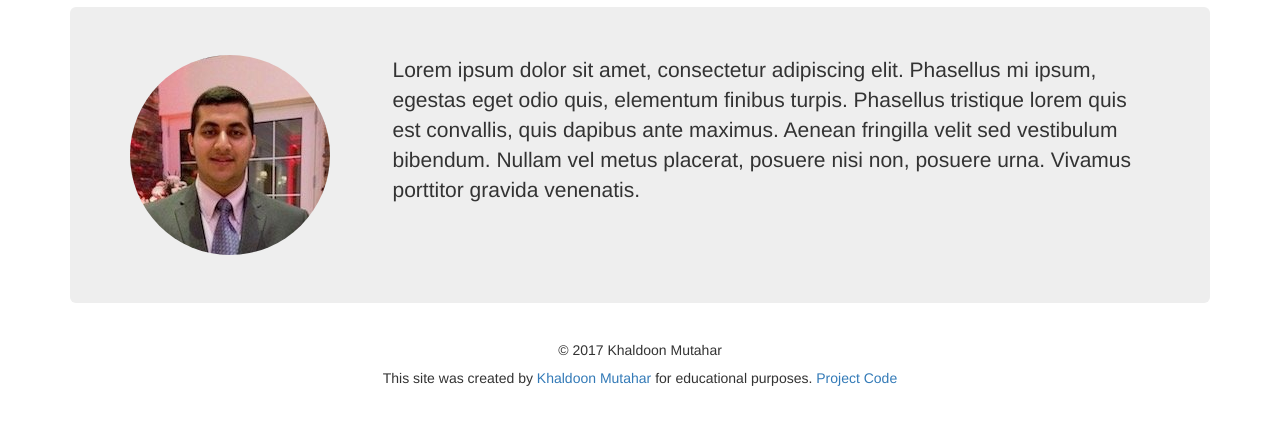
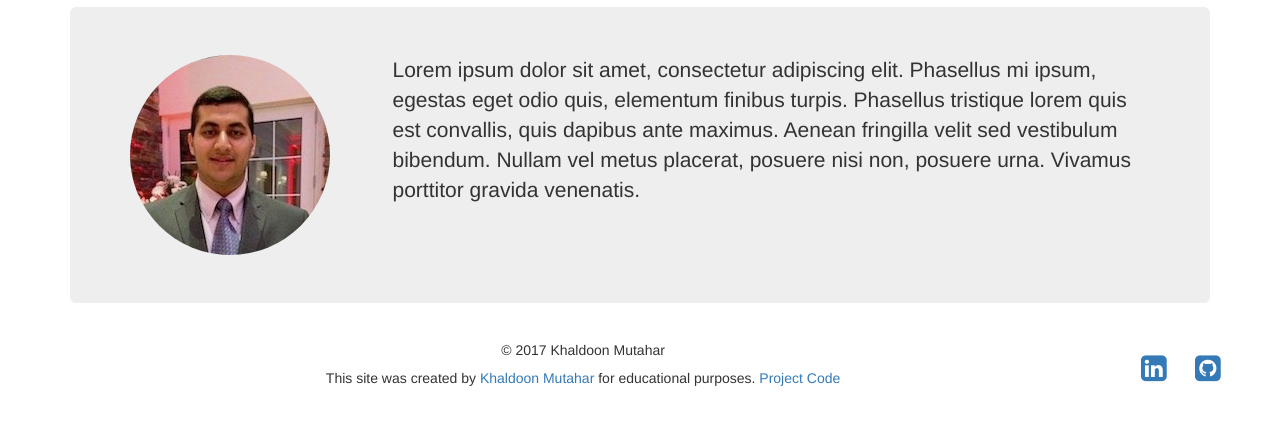
Before and after one commit to Kmutahar/fcc-projects, a plain HTML site: page personal-portfolio/index.html in a window 1280 px wide. Shown: the part 65-490 px from the top of the page. Drawn offline with nearby package versions, Linux system fonts and the light colour scheme.

Commit message:
Contacts icon links

```diff
--- a/personal-portfolio/index.html
+++ b/personal-portfolio/index.html
@@ -51,10 +51,20 @@
 
     <!--Portfolio Section-->
     <!--Contact Section-->
+    <section class="container" id="Contact">
+
+
     <!--Footer-->    <!--DONE-->
     <footer class="container text-center">
+    <div class="contact-links">
+        <ul>
+            <a href="#" class="fa fa-linkedin-square"></a>
+            <a href="#" class="fa fa-github-square"></a>
+        </ul>
+    </div>
       <h5>&copy; 2017 Khaldoon Mutahar</h5>
       <p>This site was created by <a target="_blank" href="https://github.com/Kmutahar/">Khaldoon Mutahar</a> for educational purposes. <a target="_blank" href="#">Project Code</a></p>
+
     </footer>
   </body>
 </html>
--- a/personal-portfolio/styles.css
+++ b/personal-portfolio/styles.css
@@ -6,3 +6,24 @@
   font-size: 25px;
 
 }
+
+/* Contact Section */
+.fa {
+  padding: 20px;
+  font-size: 30px;
+  width: 50px;
+  text-align: center;
+  text-decoration: none;
+
+}
+
+.fa:hover {
+    opacity: 0.7;
+}
+
+.contact-links {
+text-decoration:none;
+display:inline-block;
+float:right;
+position: relative;
+}
```
